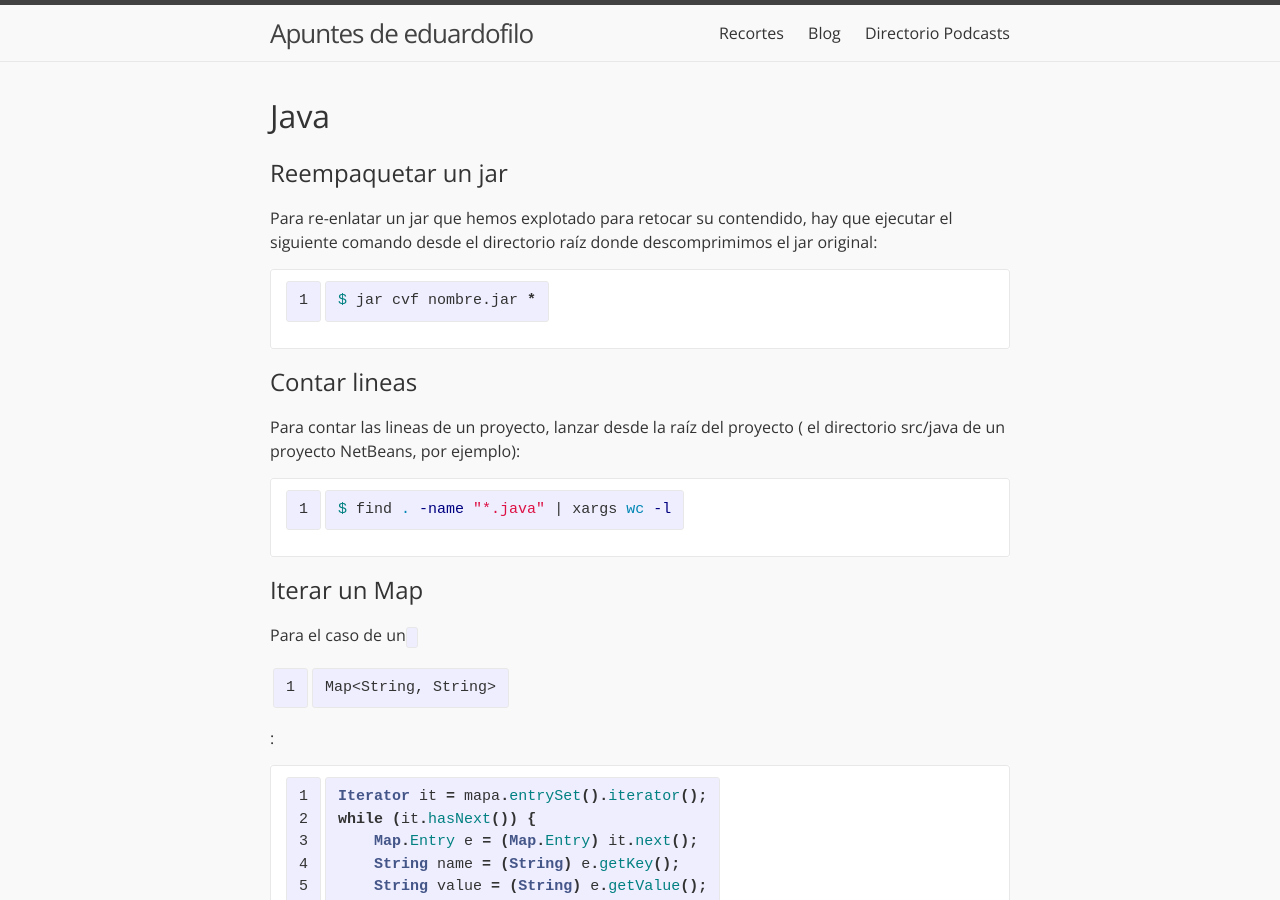
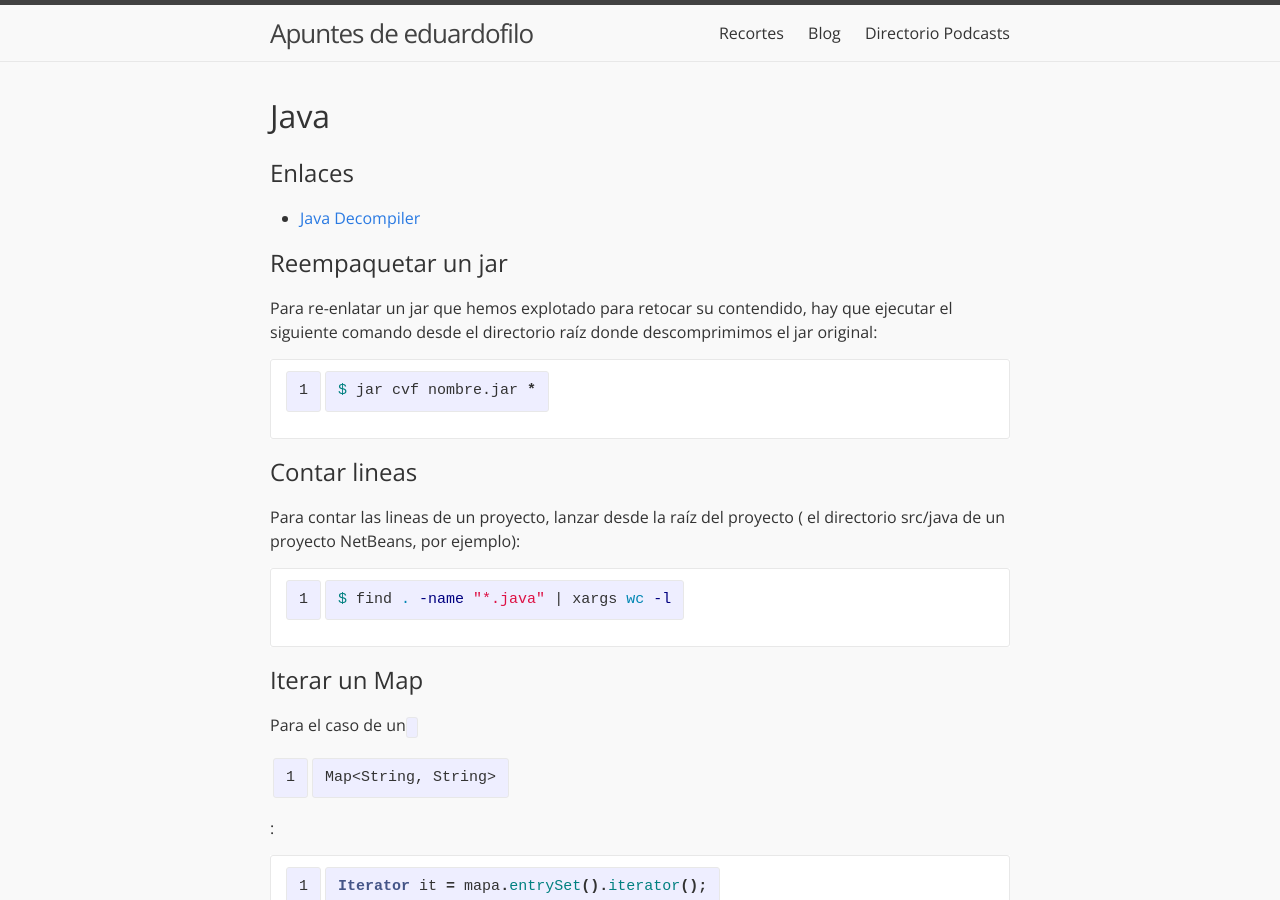
Before and after one commit to eduardofilo/eduardofilo.jekyll, a Jekyll site: the page built from desarrollo/java.md, in a window 1280 px wide and 900 px high. Built offline with Jekyll 4.4.1, drawn with Linux system fonts in a browser that asks for light colours; Markdown is read by kramdown in place of the engine named in the settings.

Commit message:
Enlace Java.

```diff
--- a/desarrollo/java.md
+++ b/desarrollo/java.md
@@ -4,6 +4,10 @@ permalink: /desarrollo/java.html
 ---
 
 # Java
+
+## Enlaces
+
+* [Java Decompiler](http://jd.benow.ca/)
 
 ## Reempaquetar un jar
 
```
